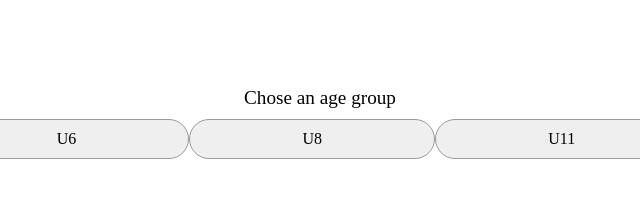
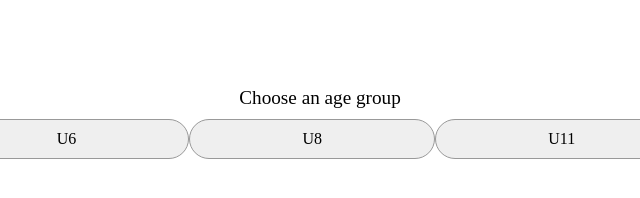
Before and after one commit to AndrewStaroscik/pysa_summer_sched_2017, a plain HTML site: page index.html in a window 1280 px wide. Shown: the full height of the page, 320-960 px from the left. Drawn offline with Linux system fonts and the light colour scheme.

Commit message:
Fixed typo on main page

```diff
--- a/index.html
+++ b/index.html
@@ -9,7 +9,7 @@
   <h2>PYSA Summer 2017 Schedule</h2>
   <div id='skwrapper'>
   	<div id="division">
-  		<div id='age-head'>Chose an age group</div>
+  		<div id='age-head'>Choose an age group</div>
   		<div id="optwrapper"></div>
 
   	</div>
```
